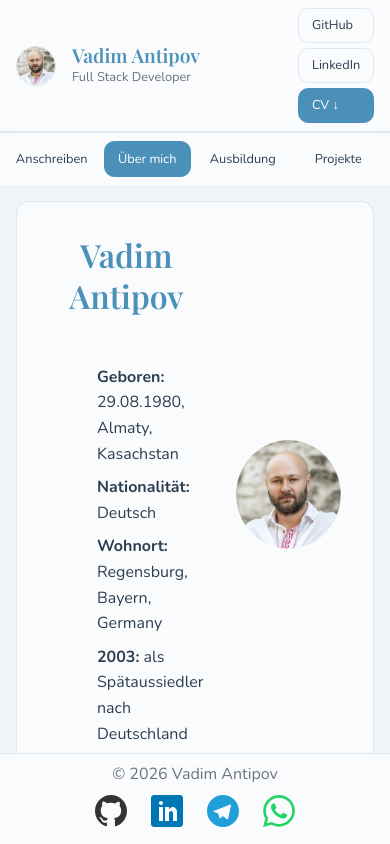
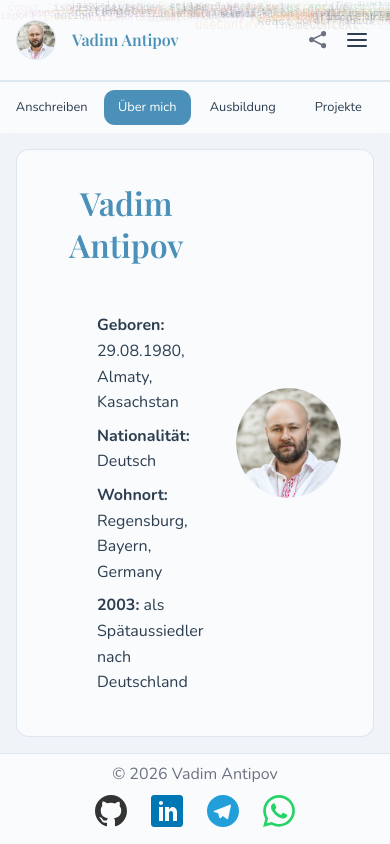
Before and after one commit to login-nigol/portfolio, a React app: page /about in a window 390 px wide. Built offline with nearby package versions, Linux system fonts and the light colour scheme; the HTML template or start-up script is replaced by a standard one.

Commit message:
fix: Header — falling code vertical animation, layout order, height fix

```diff
--- a/src/components/Header/Header.jsx
+++ b/src/components/Header/Header.jsx
@@ -1,19 +1,91 @@
 // src/components/Header/Header.jsx
 
 /* ===================== ИМПОРТЫ ===================== */
-import { motion } from 'framer-motion'
+import { useState, useEffect } from 'react'
+import { motion, AnimatePresence } from 'framer-motion'
+import Prism from 'prismjs'
+import 'prismjs/components/prism-jsx'
+import 'prismjs/components/prism-java'
+import 'prismjs/components/prism-css'
+// import 'prismjs/themes/prism-tomorrow.css'
+
+import { NavLink } from 'react-router-dom'
 import styles from './Header.module.css'
 import avatar from '../../assets/images/avatar.png'
+import { snippets } from './codeSnippets'
+import IconShare from '../../assets/icons/IconShare'
 
-/* ===================== АНИМАЦИЯ ===================== */
-/* Появление шапки сверху при загрузке страницы */
+/* ===================== ОПРЕДЕЛЯЕМ ЯЗЫК СНИППЕТА ===================== */
+/* --- Смотрим на содержимое строки и возвращаем язык для Prism --- */
+function detectLanguage(code) {
+  if (code.includes('@') && code.includes('class') || code.includes('ResponseEntity') || code.includes('private ')) return 'java'
+  if (code.includes('{') && code.includes(':') && !code.includes('=>')) return 'css'
+  return 'jsx'
+}
+
+/* ===================== ПОДСВЕТКА ОДНОГО СНИППЕТА ===================== */
+function highlight(code) {
+  const lang = detectLanguage(code)
+  return Prism.highlight(code, Prism.languages[lang] || Prism.languages.jsx, lang)
+}
+
+/* ===================== ГЕНЕРАЦИЯ СЛУЧАЙНЫХ ПОЗИЦИЙ ===================== */
+/* --- Каждый сниппет получает случайную позицию и скорость --- */
+function generateParticles(count) {
+  return Array.from({ length: count }, (_, i) => ({
+    id:       i,
+    snippet:  snippets[i % snippets.length],
+    left:     `${(i / count) * 100}%`,        /* --- равномерно по ширине --- */
+    duration: 8 + Math.random() * 6,
+    delay:    -(Math.random() * 14),           /* --- стартуем в разных точках цикла --- */
+    opacity:  0.07 + Math.random() * 0.12,
+    fontSize: `${0.45 + Math.random() * 0.35}em`,
+  }))
+}
+
+/* ===================== АНИМАЦИЯ ХЕДЕРА ===================== */
 const headerVariants = {
-  hidden:  { y: '-100%', opacity: 0 },
-  visible: { y: 0,       opacity: 1, transition: { duration: 0.5, ease: 'easeOut' } }
+  hidden: { y: '-100%', opacity: 0 },
+  visible: { y: 0, opacity: 1, transition: { duration: 0.5, ease: 'easeOut' } }
 }
+
+/* ===================== АНИМАЦИЯ ВЫПАДАШКИ (мобила) ===================== */
+const dropdownVariants = {
+  hidden: { opacity: 0, y: '-1em', pointerEvents: 'none' },
+  visible: { opacity: 1, y: 0, pointerEvents: 'auto', transition: { duration: 0.3, ease: 'easeOut' } }
+}
+
+/* ===================== НАВИГАЦИЯ ===================== */
+const navItems = [
+  { to: '/', label: 'Anschreiben' },
+  { to: '/about', label: 'Über mich' },
+  { to: '/education', label: 'Ausbildung' },
+  { to: '/projects', label: 'Projekte' },
+  { to: '/contact', label: 'Kontakt' },
+]
 
 /* ===================== КОМПОНЕНТ ===================== */
 export default function Header() {
+
+  /* --- Состояние бургер-меню --- */
+  const [menuOpen, setMenuOpen] = useState(false)
+
+  /* --- Генерируем частицы один раз --- */
+  const [particles] = useState(() => generateParticles(50))
+
+  /* --- Подсветка синтаксиса после рендера --- */
+  useEffect(() => { Prism.highlightAll() }, [])
+
+  /* --- Поделиться страницей --- */
+  const handleShare = async () => {
+    if (navigator.share) {
+      await navigator.share({ title: 'Vadim Antipov', url: window.location.href })
+    } else {
+      await navigator.clipboard.writeText(window.location.href)
+      alert('Link kopiert!')
+    }
+  }
+
   return (
     <motion.header
       className={styles.header}
@@ -21,9 +93,33 @@ export default function Header() {
       initial="hidden"
       animate="visible"
     >
+
+      {/* ===================== ФОН: ПАДАЮЩИЙ КОД ===================== */}
+      <div className={styles.codeBackground} aria-hidden="true">
+        {particles.map(({ id, snippet, left, duration, delay, opacity, fontSize }) => (
+          <motion.span
+            key={id}
+            className={styles.codeParticle}
+            style={{ left, opacity, fontSize }}
+            animate={{ y: ['-10%', '110%'] }}
+            transition={{
+              duration,
+              delay,
+              repeat: Infinity,
+              ease: 'linear',
+            }}
+            /* --- Prism подсвечивает через dangerouslySetInnerHTML --- */
+            dangerouslySetInnerHTML={{ __html: highlight(snippet) }}
+          />
+        ))}
+      </div>
+
+      {/* ===================== КОНТЕНТ ХЕДЕРА ===================== */}
+      <div className={styles.content}>
+
         {/* --- Аватар --- */}
         <div className={styles.avatar}>
-        <img src={avatar} alt="Vadim Antipov" />
+          <img src={avatar} alt="Vadim Antipov — Full Stack Developer" />
         </div>
 
         {/* --- Имя и должность --- */}
@@ -32,18 +128,61 @@ export default function Header() {
           <p className={styles.role}>Full Stack Developer</p>
         </div>
 
-      {/* --- Кнопки: GitHub, LinkedIn, CV --- */}
+        {/* --- Кнопки справа --- */}
         <div className={styles.actions}>
-        <a href="https://github.com/login-nigol" target="_blank" rel="noreferrer" className={styles.btn}>
-          GitHub
-        </a>
-        <a href="https://linkedin.com" target="_blank" rel="noreferrer" className={styles.btn}>
-          LinkedIn
-        </a>
-        <a href="/cv.pdf" download className={styles.btnAccent}>
-          CV ↓
-        </a>
+
+          {/* --- Поделиться --- */}
+          <button
+            className={styles.btnIcon}
+            onClick={handleShare}
+            aria-label="Seite teilen"
+            title="Seite teilen"
+          >
+            <IconShare size="1.3em" color="currentColor" />
+          </button>
+
+          {/* --- Бургер (только мобила) --- */}
+          <button
+            className={`${styles.burger} ${menuOpen ? styles.burgerOpen : ''}`}
+            onClick={() => setMenuOpen(prev => !prev)}
+            aria-label="Menü öffnen"
+            aria-expanded={menuOpen}
+          >
+            {/* --- 3 полоски анимируются в крестик через CSS --- */}
+            <span className={styles.burgerLine} />
+            <span className={styles.burgerLine} />
+            <span className={styles.burgerLine} />
+          </button>
+
         </div>
+      </div>
+
+      {/* ===================== ВЫПАДАШКА НАВИГАЦИИ (мобила) ===================== */}
+      <AnimatePresence>
+        {menuOpen && (
+          <motion.div
+            className={styles.dropdown}
+            variants={dropdownVariants}
+            initial="hidden"
+            animate="visible"
+            exit="hidden"
+          >
+            {navItems.map(({ to, label }) => (
+              <NavLink
+                key={to}
+                to={to}
+                end
+                className={({ isActive }) =>
+                  isActive ? `${styles.dropdownLink} ${styles.active}` : styles.dropdownLink
+                }
+                onClick={() => setMenuOpen(false)}
+              >
+                {label}
+              </NavLink>
+            ))}
+          </motion.div>
+        )}
+      </AnimatePresence>
 
     </motion.header>
   )
--- a/src/components/Header/Header.module.css
+++ b/src/components/Header/Header.module.css
@@ -2,30 +2,65 @@
 
 /* ===================== ШАПКА ===================== */
 .header {
-  /* --- Горизонталь: аватар / инфо / кнопки --- */
-  display: flex;
-  flex-direction: row;
-  align-items: center;
-  gap: var(--space-md);
-
-  /* --- Отступы --- */
-  padding: var(--space-sm) var(--space-lg);
+  /* --- Относительное позиционирование для фона с кодом --- */
+  position: relative;
+  overflow: hidden;
 
   /* --- Оформление --- */
   background: var(--color-surface);
   backdrop-filter: var(--blur);
   border-bottom: var(--border);
+
+  /* --- z-index чтобы хедер был над контентом --- */
+  z-index: 100;
+}
+
+/* ===================== ФОН: ПАДАЮЩИЙ КОД ===================== */
+
+.codeBackground {
+  position: absolute;
+  inset: 0;
+  pointer-events: none;
+  overflow: hidden;
+}
+
+.codeParticle {
+  position: absolute;
+  top: 0;
+  white-space: nowrap;
+  font-family: 'Fira Code', 'Courier New', monospace;
+  line-height: 1.4;
+
+  /* --- Каждый сниппет в своей колонке --- */
+  writing-mode: horizontal-tb;
+  display: block;
+}
+
+/* ===================== КОНТЕНТ ПОВЕРХ ФОНА ===================== */
+
+.content {
+  display: flex;
+  align-items: center;
+  gap: var(--space-md);
+  padding: var(--space-sm) var(--space-lg);
+  position: relative;
+  z-index: 1;
+
+  /* --- Ограничиваем высоту хедера --- */
+  min-height: 5em;
 }
 
 /* ===================== АВАТАР ===================== */
 .avatar {
-  /* --- Фиксированный круг --- */
   width: 3.5em;
   height: 3.5em;
   border-radius: 50%;
   overflow: hidden;
   flex-shrink: 0;
   border: 0.1em solid var(--color-border);
+
+  /* --- Аватар первый слева --- */
+  order: 0;
 }
 
 .avatar img {
@@ -36,8 +71,8 @@
 
 /* ===================== ИМЯ И ДОЛЖНОСТЬ ===================== */
 .info {
-  /* --- Растягиваем — занимает всё свободное место --- */
   flex: 1;
+  order: 1;
 }
 
 .name {
@@ -52,51 +87,107 @@
   color: var(--color-text-muted);
 }
 
-/* ===================== КНОПКИ ===================== */
+/* ===================== КНОПКИ СПРАВА ===================== */
 .actions {
   display: flex;
+  align-items: center;
   gap: var(--space-xs);
   flex-shrink: 0;
+  order: 2;
+
+  /* --- Прижимаем вправо --- */
+  margin-left: auto;
 }
 
-.btn {
-  /* --- Отступы --- */
-  padding: var(--space-xs) var(--space-sm);
-
-  /* --- Оформление --- */
+/* ===================== КНОПКА ПОДЕЛИТЬСЯ ===================== */
+.btnIcon {
+  background: none;
+  border: none;
+  cursor: pointer;
+  color: var(--color-text-muted);
+  display: flex;
+  align-items: center;
+  padding: var(--space-xs);
   border-radius: var(--radius);
-  border: var(--border);
-  background: transparent;
-  color: var(--color-text);
-
-  /* --- Анимация --- */
-  transition: all var(--transition);
-  font-size: var(--fs-sm);
+  transition: color var(--transition), background var(--transition);
 }
 
-.btn:hover {
+.btnIcon:hover {
+  color: var(--color-accent);
+  background: rgba(74, 144, 184, 0.1);
+}
+
+/* ===================== БУРГЕР ===================== */
+.burger {
+  background: none;
+  border: none;
+  cursor: pointer;
+  padding: var(--space-xs);
+  display: none;
+  flex-direction: column;
+  gap: 0.3em;
+  border-radius: var(--radius);
+  transition: background var(--transition);
+}
+
+.burger:hover {
+  background: rgba(74, 144, 184, 0.1);
+}
+
+/* ===================== ПОЛОСКИ БУРГЕРА ===================== */
+.burgerLine {
+  display: block;
+  width: 1.5em;
+  height: 0.15em;
+  background: var(--color-text);
+  border-radius: 0.1em;
+  transition: transform 0.3s ease, opacity 0.3s ease;
+  transform-origin: center;
+}
+
+.burgerOpen .burgerLine:nth-child(1) { transform: translateY(0.45em) rotate(45deg);   }
+.burgerOpen .burgerLine:nth-child(2) { opacity: 0; transform: scaleX(0);              }
+.burgerOpen .burgerLine:nth-child(3) { transform: translateY(-0.45em) rotate(-45deg); }
+
+/* ===================== ВЫПАДАШКА НАВИГАЦИИ ===================== */
+.dropdown {
+  position: absolute;
+  top: 100%;
+  left: 0;
+  right: 0;
+  z-index: 99;
+  background: var(--color-surface);
+  backdrop-filter: var(--blur);
+  border-bottom: var(--border);
+  display: flex;
+  flex-direction: column;
+  padding: var(--space-sm);
+  gap: var(--space-xs);
+}
+
+/* ===================== ССЫЛКИ ВЫПАДАШКИ ===================== */
+.dropdownLink {
+  padding: var(--space-xs) var(--space-sm);
+  border-radius: var(--radius);
+  color: var(--color-text);
+  font-weight: 500;
+  transition: all var(--transition);
+}
+
+.dropdownLink:hover {
   background: var(--color-accent);
   color: white;
   opacity: 1;
-  border-color: var(--color-accent);
 }
 
-.btnAccent {
-  composes: btn;
-  /* --- Акцентная кнопка CV --- */
+.active {
   background: var(--color-accent);
   color: white;
-  border-color: var(--color-accent);
-}
-
-.btnAccent:hover {
-  opacity: 0.85;
 }
 
 /* ===================== МОБИЛА (до 48em) ===================== */
 @media (max-width: 48em) {
-  .header {
-    /* --- На мобиле компактнее --- */
+  .content {
     padding: var(--space-xs) var(--space-sm);
     gap: var(--space-sm);
   }
@@ -106,9 +197,8 @@
     height: 2.5em;
   }
 
-  .actions {
-    /* --- Кнопки в колонку на очень маленьких экранах --- */
-    flex-direction: column;
-    gap: 0.3em;
-  }
+  .name { font-size: var(--fs-base); }
+  .role { display: none; }
+
+  .burger { display: flex; }
 }
--- a/src/styles/global.css
+++ b/src/styles/global.css
@@ -1,9 +1,15 @@
 /* src/styles/global.css */
 
 /* ===================== ИМПОРТ ПЕРЕМЕННЫХ ===================== */
+
 @import './variables.css';
 
+/* ===================== ТЕМА PRISM (подсветка кода) ===================== */
+
+@import 'prismjs/themes/prism-tomorrow.css';
+
 /* ===================== ИМПОРТ ШРИФТОВ ===================== */
+
 @import url('https://fonts.googleapis.com/css2?family=Nunito:wght@400;600;700&family=Playfair+Display:wght@600&display=swap');
 
 /* ===================== СБРОС СТИЛЕЙ ===================== */
```
Lines whose indentation alone changed are shown as unchanged.
